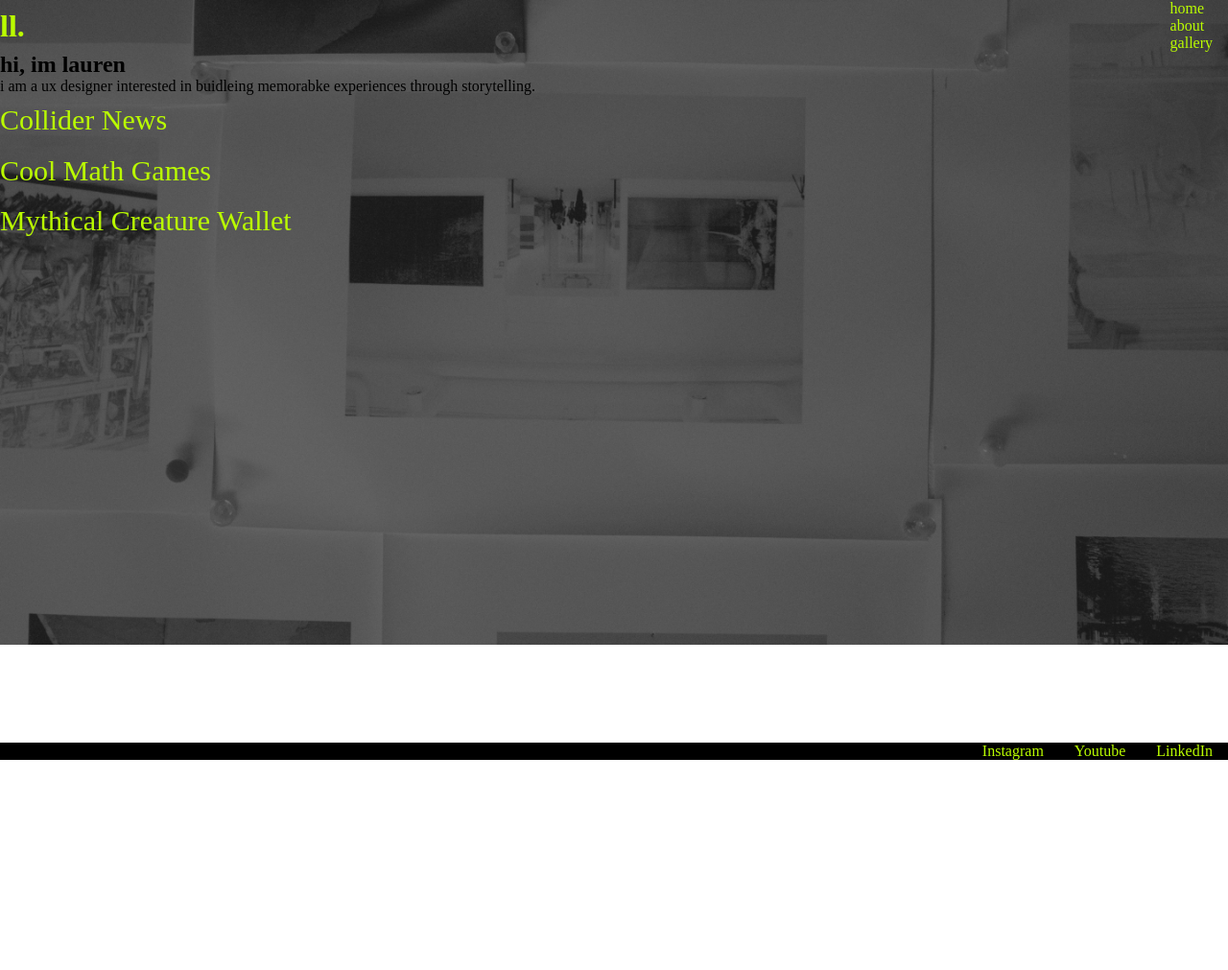
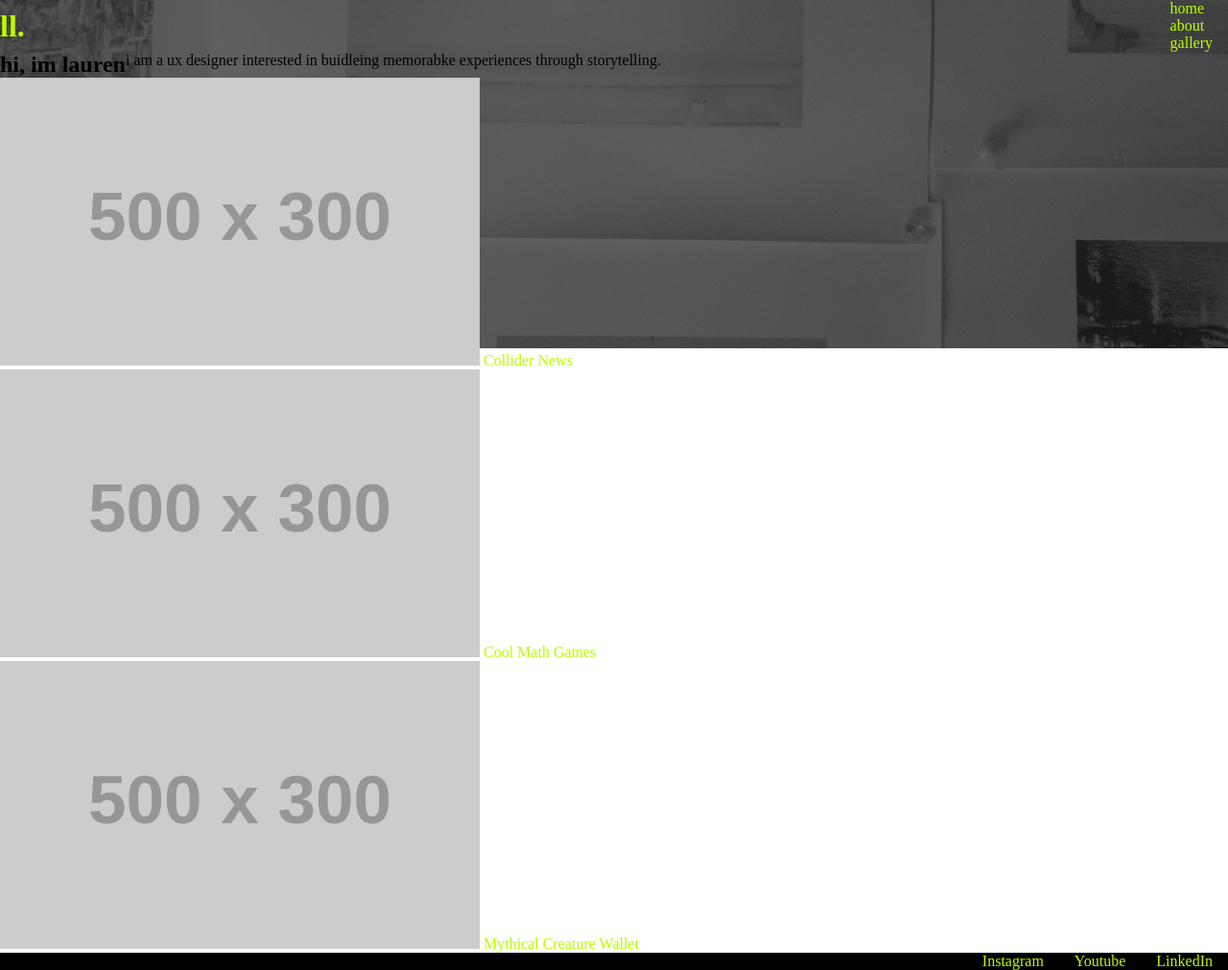
Before and after one commit to leelaur/idm222--v1, a plain HTML site: page index.html in a window 1280 px wide. Shown: the whole page at 96% size. Before the commit the page ends 800 px from the top, so only its background shows below. Drawn offline with Linux system fonts and the light colour scheme; placeholder pictures from the web are drawn by us.

Commit message:
move around

```diff
--- a/index.html
+++ b/index.html
@@ -8,8 +8,9 @@
     <link rel= "stylesheet" href= "style.css">
 </head>
 <body class="entire">
-     <img src="images/backgroundimg.png" alt="" class="intro__img"/>
+     <!-- <img src="images/backgroundimg.png" alt="" class="background__img"/> -->
     <header class="header__wrapper">
+        <img src="images/backgroundimg.png" alt="" class="background__img"/>
         <h1 class= "header__name"> <a href="index.html" class="">ll. </a> </h1>
         <menu>
             <nav class="header__nav">
@@ -21,20 +22,24 @@
             </nav>
         </menu>
     </header>
-    <main class="intro__wrapper">
-        <h2 class="intro__h2"> hi, im lauren</h2>
-        <p class="intro__p"> i am a ux designer interested in buidleing memorabke experiences through storytelling. </p>
-
-        <section >
-            <div class="intro__list">
-                <ul>
-                    <li class="intro__list-item">
+    <main class="content">
+        <div class="intro__wrapper">
+            <h2 class="intro__name"> hi, im lauren</h2>
+            <p class="intro__tag"> i am a ux designer interested in buidleing memorabke experiences through storytelling. </p>
+        </div>
+        <section>
+            <div class="projects">
+                <ul class="projects__list">
+                    <li class="projects__list-item">
+                        <img src="https://via.placeholder.com/500x300"/>
                          <a href="collider.html">  Collider News</a>
                     </li>
-                    <li class="intro__list-item">
+                    <li class="projects__list-item">
+                        <img src="https://via.placeholder.com/500x300"/>
                         <a href="coolmath.html">  Cool Math Games </a>
                     </li>
-                    <li class="intro__list-item">
+                    <li class="projects__list-item">
+                        <img src="https://via.placeholder.com/500x300"/>
                         <a href="mythicalwallet.html">  Mythical Creature Wallet </a>
                     </li>
                 </ul>
--- a/style.css
+++ b/style.css
@@ -44,10 +44,17 @@ header {
     padding: 0 1rem;
 }
 
-.intro__img {
-    width: 100%;
+.background__img {
+   width: 100%;
+   max-height: 100vh;
+   object-fit: cover;
     position: fixed;
-    z-index: -100;
+    z-index: -10;
+}
+
+.intro__list {
+    display:flex;
+    align-self: flex-end;
 }
 
 .intro__list-item {
@@ -56,9 +63,9 @@ header {
     line-height: 1.75;
 }
 
-.intro__h2 {
-display: flex;
-align-content: center;
+.intro__wrapper {
+    display: flex;
+    align-content: center;
 }
 
 footer {
```
Also changed, not shown: 2 other files.
